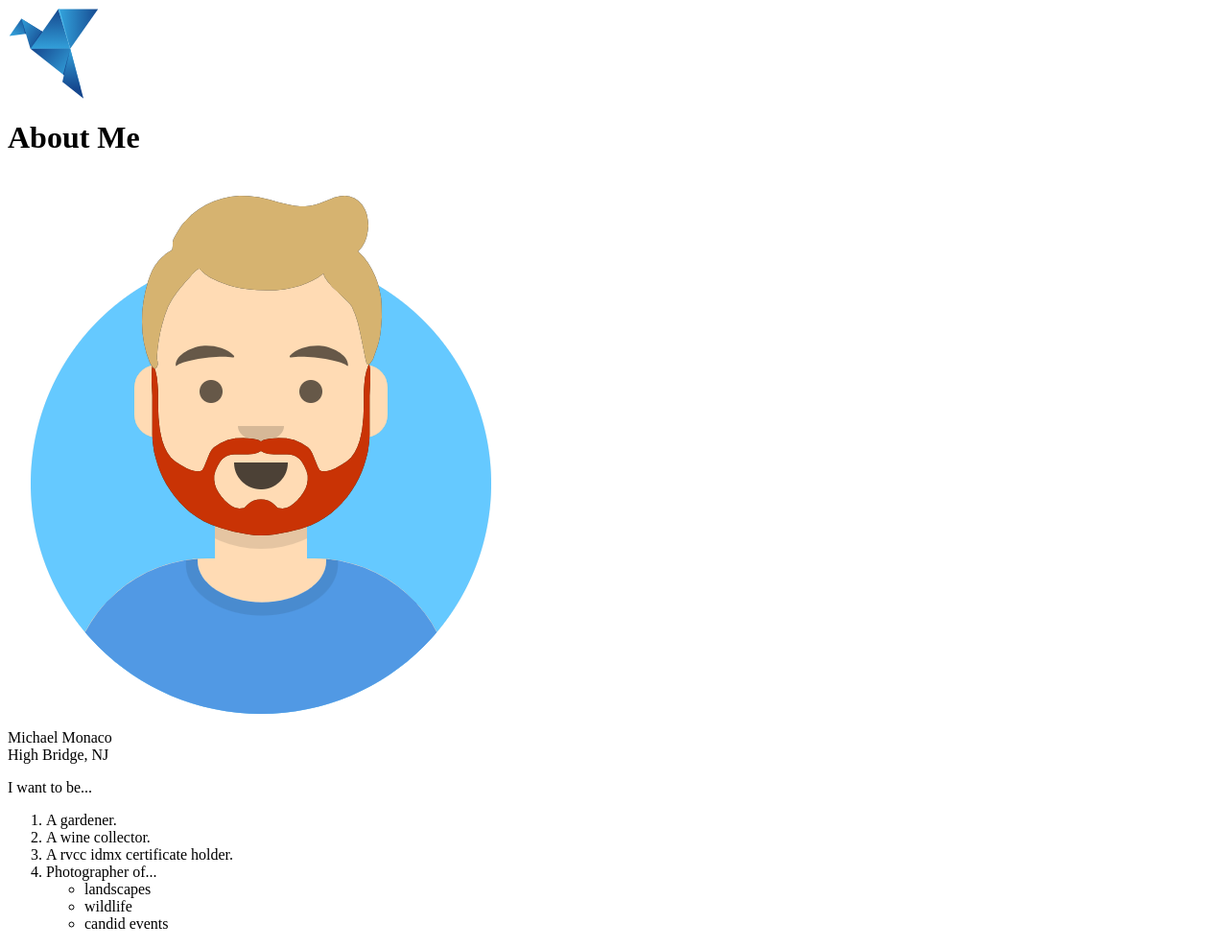
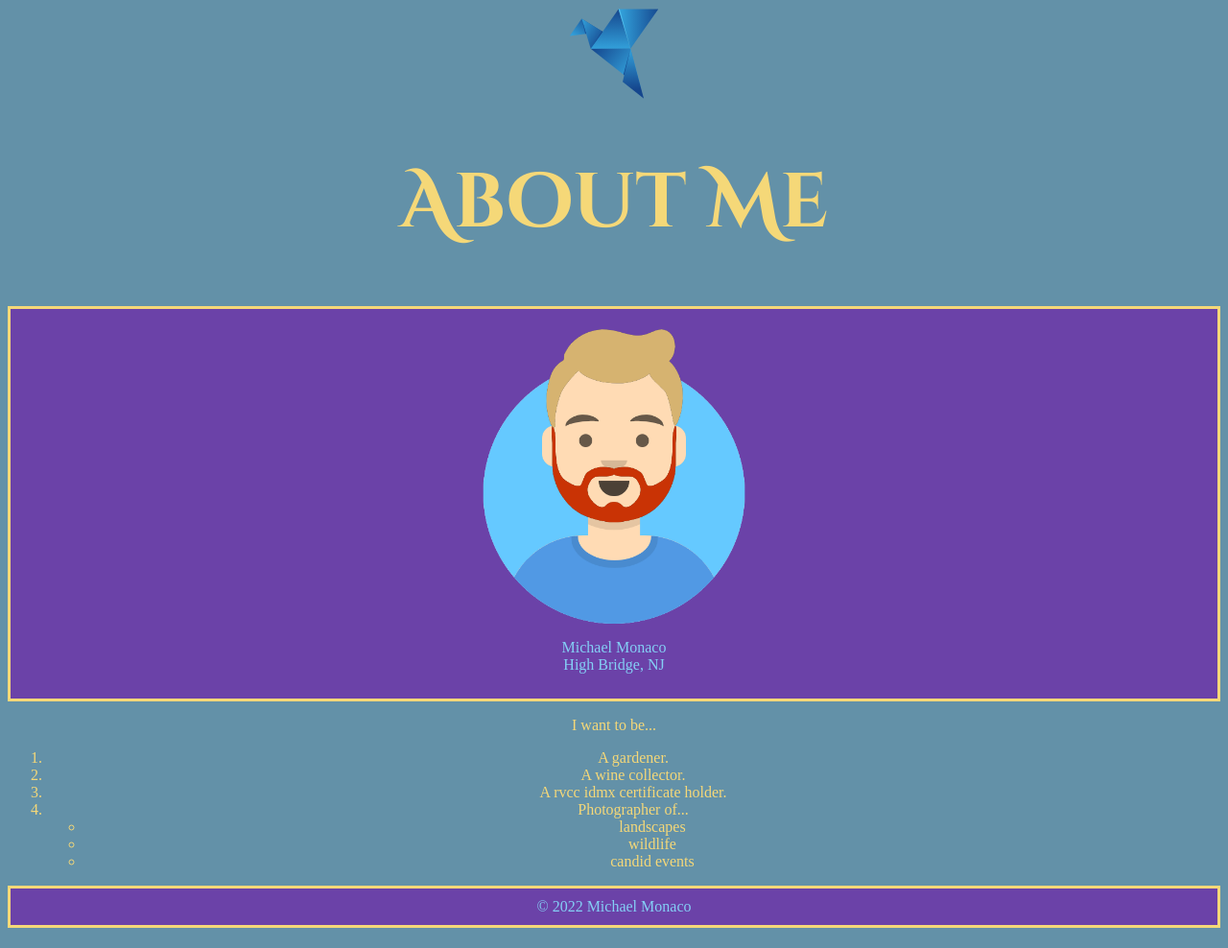
Before and after one commit to RVCC-IDMX/about-me-michaelmonacogithub, a plain HTML site: page index.html in a window 1280 px wide. Shown: the whole page at 96% size. Drawn offline with Linux system fonts and the light colour scheme; a web font is replaced by a local one.

Commit message:
Adding Some Style

```diff
--- /dev/null
+++ b/CSS/style.css
@@ -0,0 +1,32 @@
+body{
+    font-family:Voces;
+
+    background-color:#6391A8;
+    color: #F5D878;
+}
+
+h1, h2, h3, h4, h5, h6 {
+    font-family:"Cinzel Decorative";
+    font-size:5rem;
+}
+
+header {
+    text-align:center;
+}
+
+#hero, footer{
+    color: #84CFF5;
+    border: 3px solid #F5D878;
+    background-color:#6B42A8 ;
+    text-align:center;
+    padding:10px;
+}
+
+#hero img {
+    width:300px;
+}
+
+
+#bio{
+    text-align: center;
+}
--- a/index.html
+++ b/index.html
@@ -1,11 +1,20 @@
 <x!DOCTYPE html>
     <html lang="en">
+
     <head>
         <meta charset="UTF-8">
         <meta http-equiv="X-UA-Compatible" content="IE=edge">
         <meta name="viewport" content="width=device-width, initial-scale=1.0">
         <title>About Me: Michael Monaco</title>
+
+        <link rel="preconnect" href="https://fonts.googleapis.com">
+        <link rel="preconnect" href="https://fonts.gstatic.com" crossorigin>
+        <link href="https://fonts.googleapis.com/css2?family=Cinzel+Decorative:wght@700&family=Voces&display=swap"
+            rel="stylesheet">
+
+        <link href="CSS/style.css" rel="stylesheet">
     </head>
+
     <body>
 
         <header>
@@ -37,7 +46,7 @@
             </section>
 
 
-        <section id="hobbies">
+            <section id="bio">
 
                 <p>I want to be...</p>
 
@@ -63,7 +72,14 @@
 
         </main>
 
+        <footer>
+            &copy; 2022 Michael Monaco
+
+
+        </footer>
+
 
 
     </body>
+
     </html>
```
Lines whose indentation alone changed are shown as unchanged.
